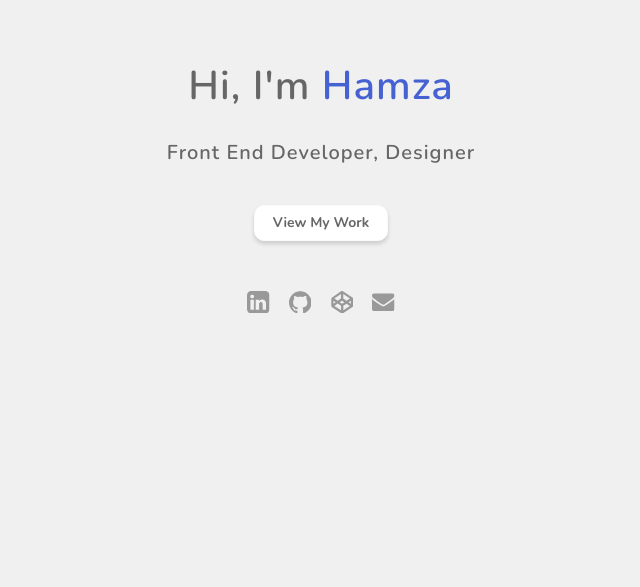
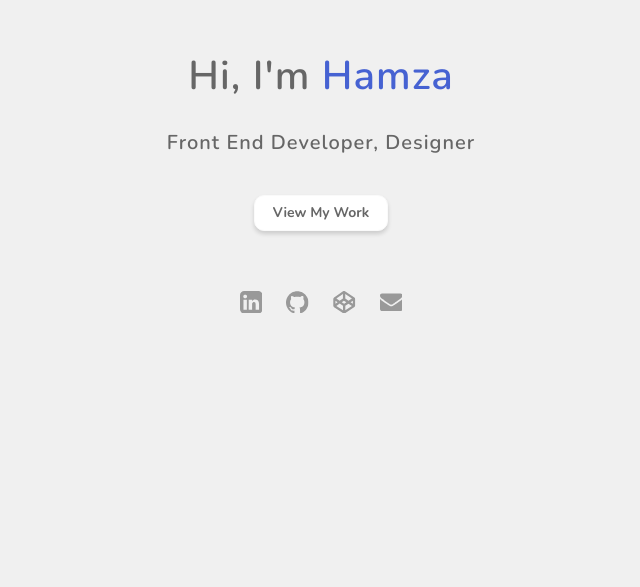
Before and after one commit to salihfidan/portfolio, a website: page index.html in a window 1280 px wide. Shown: the part 213-800 px from the top of the page, without its empty margins (319-959 px from the left). Drawn offline with nearby package versions, Linux system fonts and the light colour scheme.

Commit message:
Fixing google search console error

```diff
--- a/sass/_base.scss
+++ b/sass/_base.scss
@@ -46,6 +46,7 @@ html {
 
 body {
   background-color: var(--color-lighter);
+  overflow-x: hidden;
 }
 
 /////////////////////////////////////////////
--- a/sass/_layout.scss
+++ b/sass/_layout.scss
@@ -28,8 +28,8 @@
   }
 
   &__contact-list-item {
-    display: inline;
-    padding: .75rem;
+    display: inline-block;
+    margin: 1rem;
   }
 
   &__contact-icon {
```
Also changed, not shown: css/style.min.css.
